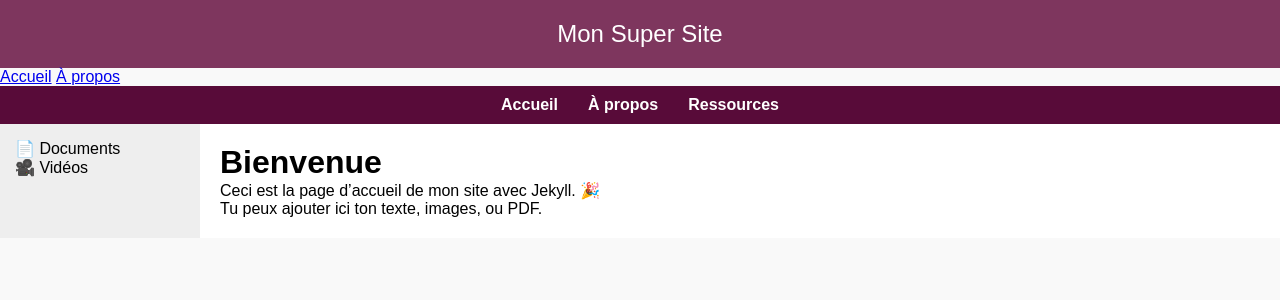
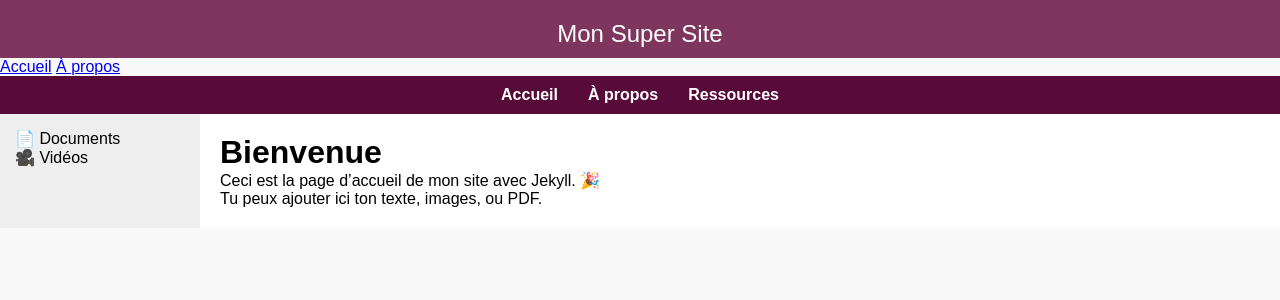
Before and after one commit to bdaire/bdaire.github.io, a Jekyll site: the page built from index.md, in a window 1280 px wide. Shown: the top 300 px of the page. Built offline with Jekyll 4.4.1, drawn with Linux system fonts in a browser that asks for light colours.

Commit message:
Update default.html

```diff
--- a/_layouts/default.html
+++ b/_layouts/default.html
@@ -17,7 +17,7 @@
     header {
       background: #7e365e;
       color: white;
-      padding: 20px;
+      padding: 20px 0 10px 0; /* haut: 20px, bas: 10px */
       font-size: 24px;
       text-align: center;
     }
```
